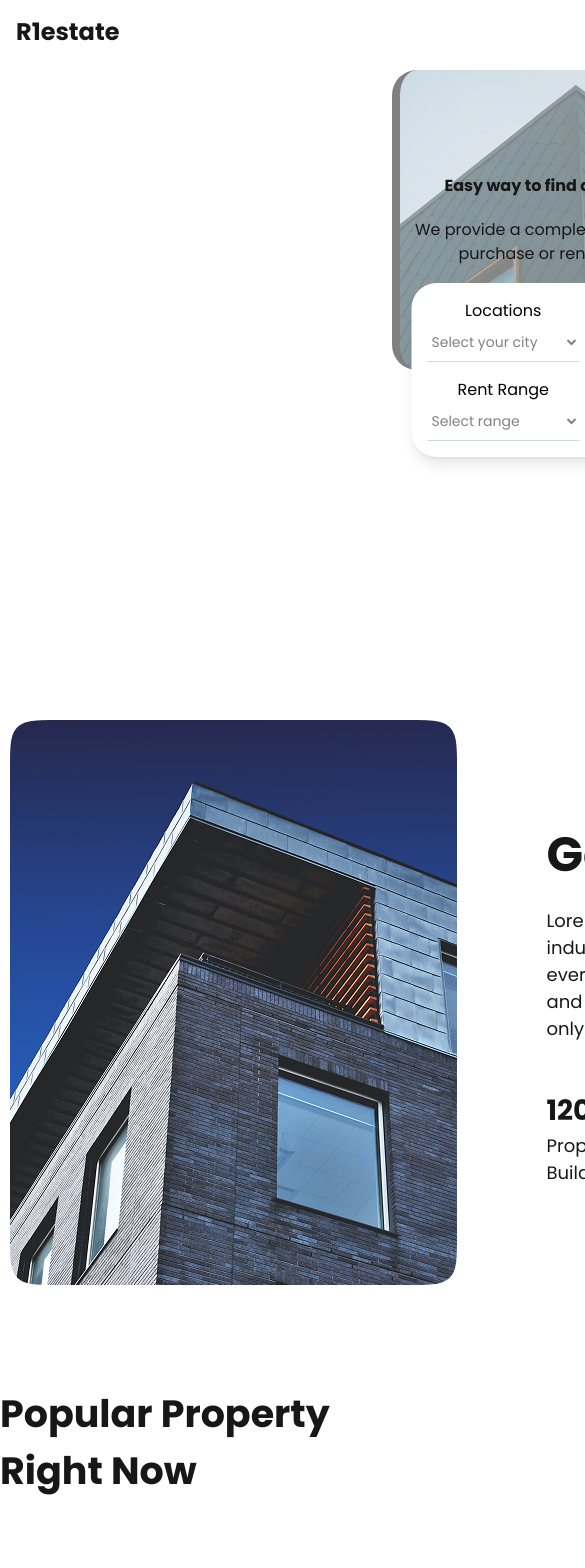
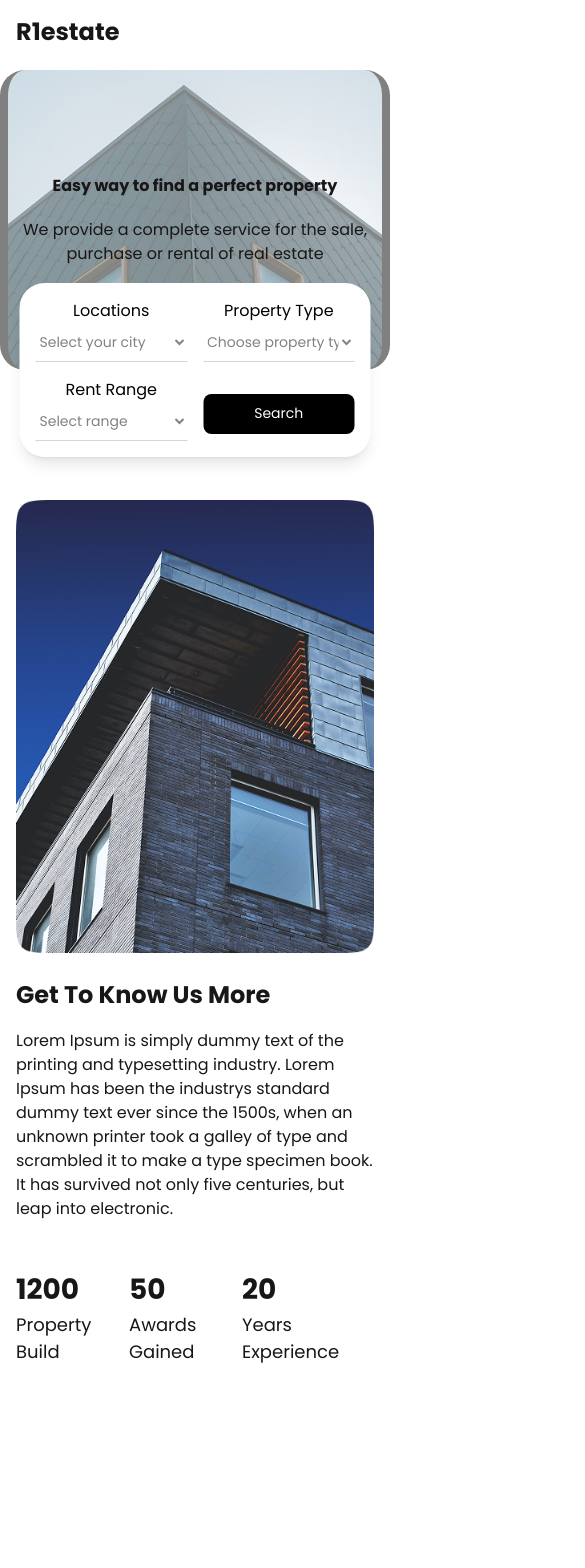
Before and after one commit to muhammadarii/RiPlaylist, a Next.js app: page / in a window 390 px wide. Shown: the top 1568 px of the page, 585 px wide, since content can reach past the window. After the commit the page ends 1365 px from the top, so only its background shows below. Built offline with nearby package versions, Linux system fonts and the light colour scheme.

Commit message:
feat: Update InformationSection layout and styles for improved responsiveness and visual consistency

```diff
--- a/src/app/page.tsx
+++ b/src/app/page.tsx
@@ -30,8 +30,8 @@ const page = () => {
         </div>
       </div>
       <InformationSection />
-      <PopularSection />
-      <SuccessSection />
+      {/* <PopularSection />
+      <SuccessSection /> */}
     </div>
   );
 };
--- a/src/components/sections/InformationSection.tsx
+++ b/src/components/sections/InformationSection.tsx
@@ -3,19 +3,25 @@ import HeroImage from "@/images/Image1.png";
 
 const InformationSection = () => {
   return (
-    <div className="flex flex-col items-center justify-center mt-[500px]">
-      <div className="flex flex-row items-center justify-between gap-[90px]">
-        <Image src={HeroImage} alt="HeroImage" />
+    <div className="flex flex-col items-center justify-center mt-[280px] lg:mt-[500px]">
+      <div className="flex flex-col lg:flex-row items-center justify-between gap-6 lg:gap-[90px]">
+        <Image
+          src={HeroImage}
+          alt="HeroImage"
+          className="w-screen h-auto px-4"
+        />
         <div className="flex flex-col items-start justify-center">
-          <h1 className="text-[48px] font-semibold">Get To Know Us More</h1>
-          <p className="text-[18px] font-[#BDBDBD] w-[618px] mt-4">
+          <h1 className="text-[24px] lg:text-[48px] font-semibold px-4">
+            Get To Know Us More
+          </h1>
+          <p className="lg:text-[18px] font-[#BDBDBD] w-screen px-4 lg:w-[618px] mt-4">
             Lorem Ipsum is simply dummy text of the printing and typesetting
             industry. Lorem Ipsum has been the industrys standard dummy text
             ever since the 1500s, when an unknown printer took a galley of type
             and scrambled it to make a type specimen book. It has survived not
             only five centuries, but leap into electronic.
           </p>
-          <div className="flex flex-row items-center justify-center gap-[116px] mt-[48px]">
+          <div className="flex flex-row items-center justify-center gap-4 lg:gap-[116px] mt-[48px] px-4">
             <div>
               <a className="text-[28px] font-bold">1200</a>
               <p className="w-[97px] text-[18px]">Property Build</p>
```
